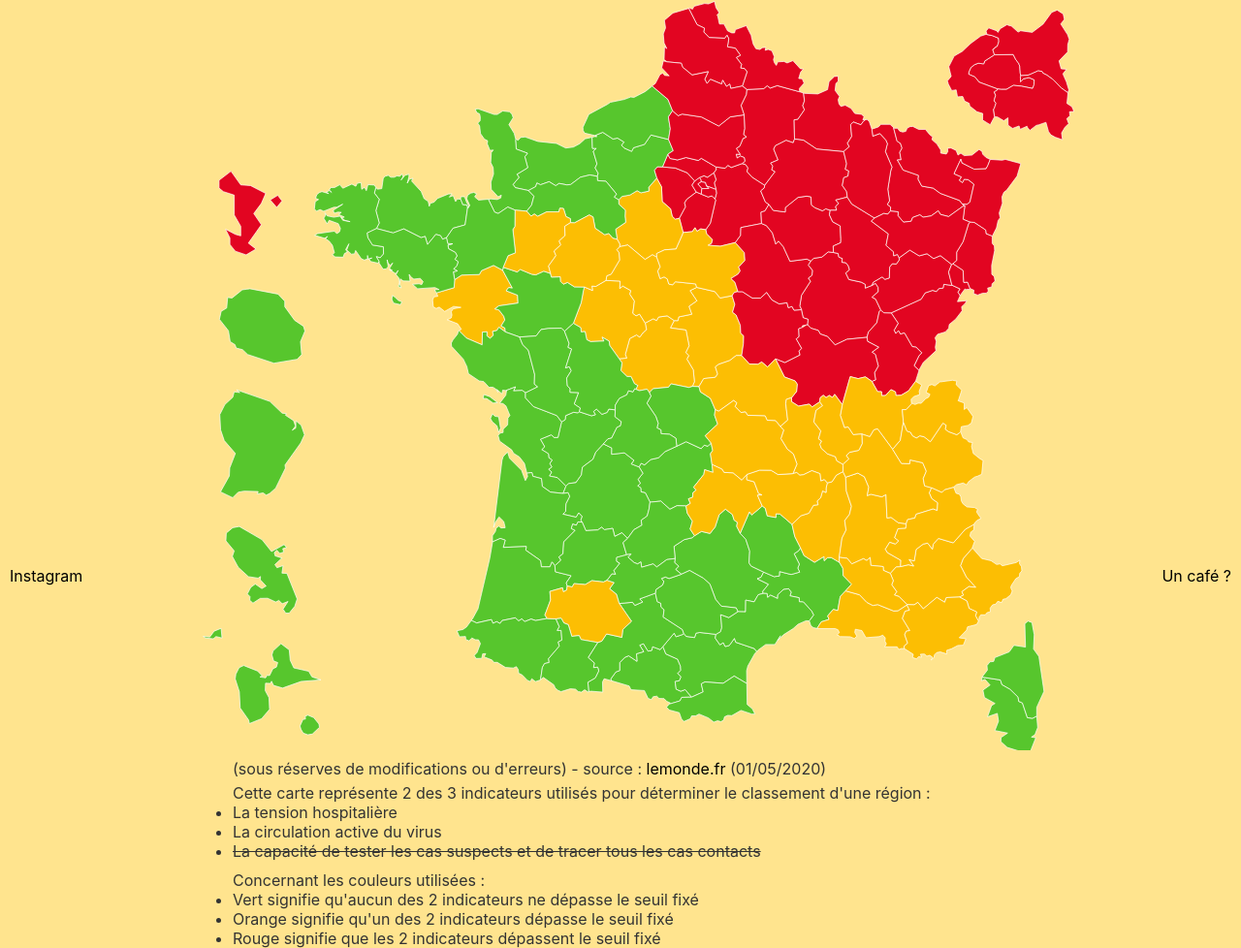
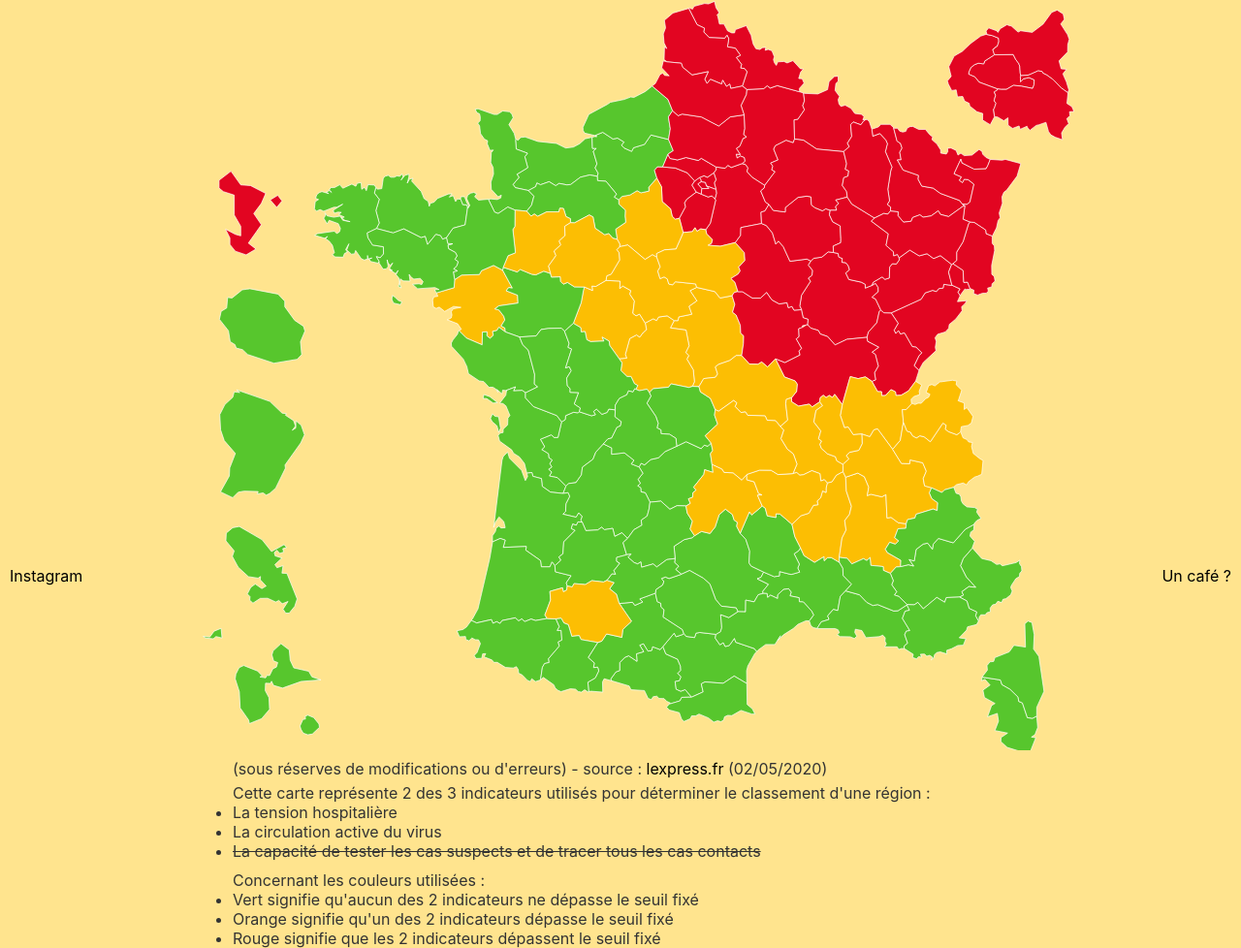
Before and after one commit to pixeye33/onsortquand.fr, a plain HTML site: page index.html in a window 1280 px wide. Shown: the part 186-1164 px from the top of the page at 97% size. Drawn offline with Linux system fonts and the light colour scheme.

Commit message:
update departments

```diff
--- a/index.html
+++ b/index.html
@@ -298,7 +298,7 @@
             </g></svg>
         </div>
         <div id="legend">
-            <p>(sous réserves de modifications ou d'erreurs) - source : <a href="https://www.lemonde.fr/planete/live/2020/05/01/un-1er-mai-symbolique-sans-manifestation-suivez-la-46e-journee-de-confinement-en-direct_6038362_3244.html?highlight=1188668363" target="_blank">lemonde.fr</a> (01/05/2020)</p>
+            <p>(sous réserves de modifications ou d'erreurs) - source : <a href="https://www.lexpress.fr/actualite/societe/sante/coronavirus-la-carte-de-france-du-deconfinement-mise-a-jour-le-2-mai_2125147.html" target="_blank">lexpress.fr</a> (02/05/2020)</p>
             <span>
                 <p>Cette carte représente 2 des 3 indicateurs utilisés pour déterminer le classement d'une région :
                     <ul>
@@ -348,8 +348,8 @@
         countDown();
 
         var zones = [
-            ["24","2B","29","22","35","81","46","56","49","85","79","17","16","86","87","23","19","33","47","40","64","65","31","09","11","66","14","34","30","48","12","2A","971","972","973","974","50","76","27","61","82"],
-            ["32","18","15","63","03","42","69","01","74","73","05","06","83","13","04","38","26","07","43","07","84","36","37","41","44","53","72","45","28"],
+            ["24","2B","29","22","35","81","46","56","49","85","79","17","16","86","87","23","19","33","47","40","64","65","31","09","11","66","14","34","30","48","12","2A","971","972","973","974","50","76","27","61","82","05","06","83","13","04","84"],
+            ["32","18","15","63","03","42","69","01","74","73","38","26","07","43","07","36","37","41","44","53","72","45","28"],
             ["976","58","71","39","25","89","21","70","90","68","67","88","54","57","08","55","52","59","02","51","77","10","60","62","80","95","78","91","75","93","94","92"]
         ];
 
```
